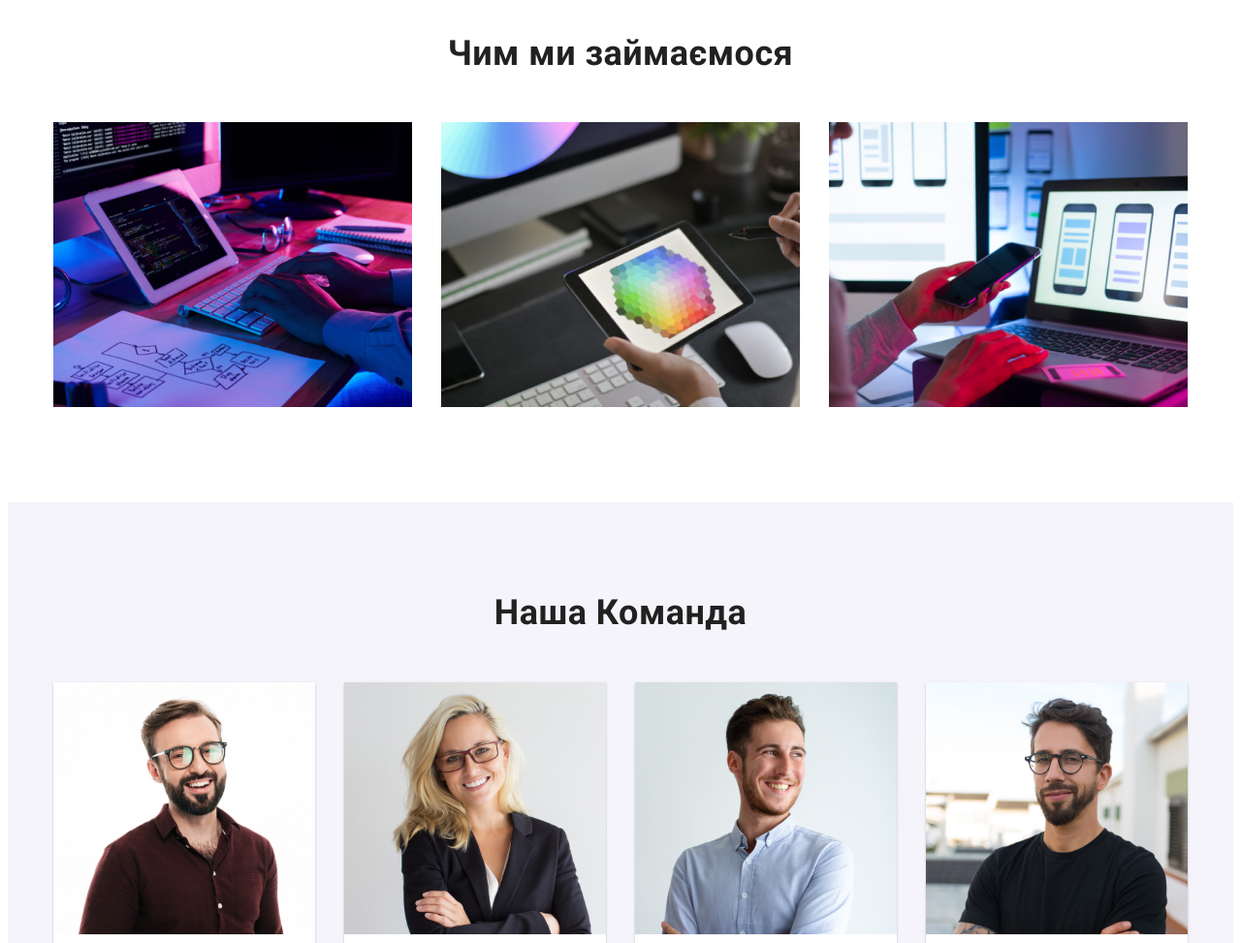
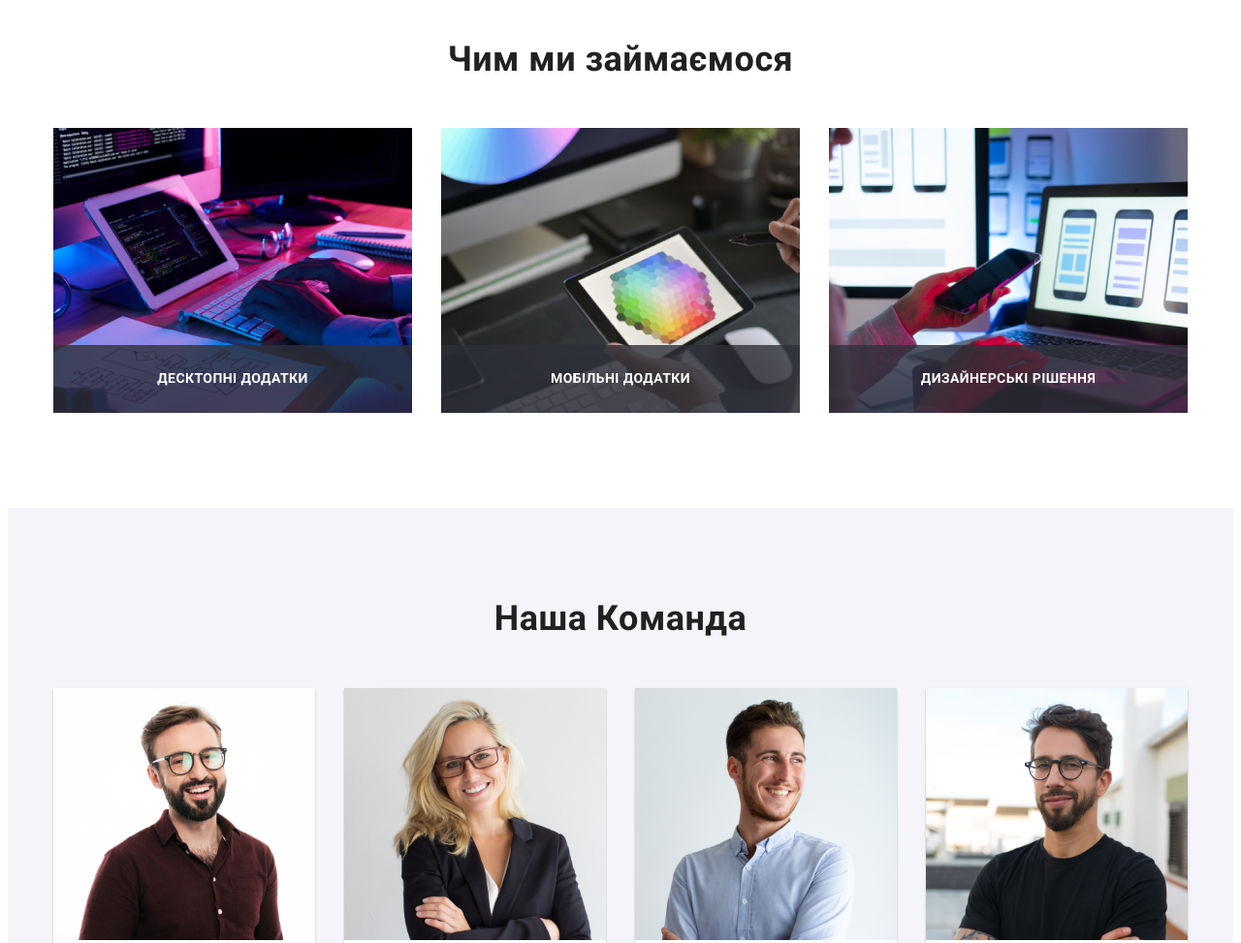
Before and after one commit to Kolokol2002/goit-markup-hw-05, a plain HTML site: page index.html in a window 1280 px wide. Shown: the part 1080-2053 px from the top of the page at 97% size. Drawn offline with Linux system fonts and the light colour scheme.

Commit message:
add overlay with text on doing section

```diff
--- a/index.html
+++ b/index.html
@@ -62,7 +62,7 @@
       <section class="hero-section">
         <div class="container hero-container">
           <h1 class="hero-title">Ефективні рішення для вашого бізнесу</h1>
-          <a class="hero-button" href="">Замовити послугу</a>
+          <button class="hero-button" type="button">Замовити послугу</button>
         </div>
       </section>
 
@@ -132,6 +132,7 @@
           <ul class="doing-list">
             <li class="doing-item">
               <img class="doing-img" src="./images/img1.jpg" alt="Пишуть код" />
+              <p class="doing-subtitle">Десктопні додатки</p>
             </li>
             <li class="doing-item">
               <img
@@ -139,6 +140,7 @@
                 src="./images/img2.jpg"
                 alt="Корекція коліру"
               />
+              <p class="doing-subtitle">Мобільні додатки</p>
             </li>
             <li class="doing-item">
               <img
@@ -146,6 +148,7 @@
                 src="./images/img3.jpg"
                 alt="Мобільні додатки"
               />
+              <p class="doing-subtitle">Дизайнерські рішення</p>
             </li>
           </ul>
         </div>
--- a/styles/styles.css
+++ b/styles/styles.css
@@ -55,7 +55,7 @@ h4,
 h5,
 h6,
 p {
-    margin-top: 0;
+    margin: 0;
 }
 
 .link {
@@ -207,6 +207,8 @@ p {
     font-size: 16px;
     line-height: 1.88;
     border-radius: 4px;
+    border: none;
+    cursor: pointer;
 }
 
 
@@ -250,8 +252,7 @@ p {
 
 /* Doing */
 .doing-section {
-    padding-top: 94px;
-    padding-bottom: 94px;
+    padding: 94px 0;
     text-align: center;
 }
 
@@ -261,7 +262,29 @@ p {
 }
 
 .doing-img {
-    flex-basis: 370px;
+    object-fit: fill;
+}
+
+.doing-item {
+    position: relative;
+}
+
+.doing-subtitle {
+    display: flex;
+    align-items: center;
+    justify-content: center;
+    font-weight: 700;
+    font-size: 14px;
+    line-height: 1.14;
+    letter-spacing: 0.03em;
+    text-transform: uppercase;
+    position: absolute;
+    color: var(--reverse-color-icons);
+    bottom: 4px;
+    left: 0;
+    width: 100%;
+    height: 70px;
+    background: rgba(47, 48, 58, 0.8);
 }
 
 
```
Also changed, not shown: portfolio.html (+4 -2 lines).
